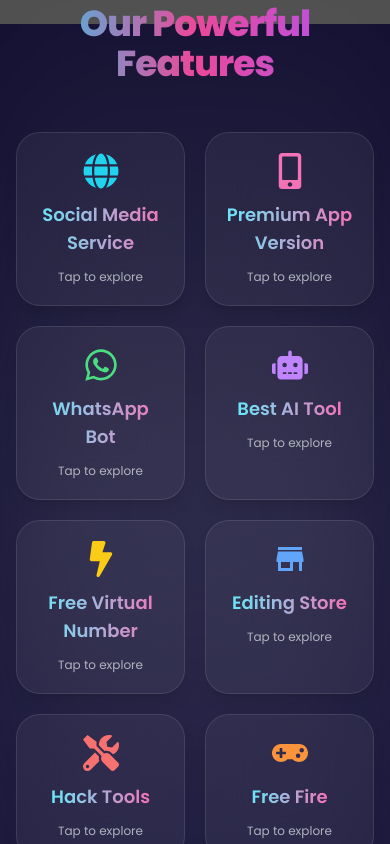
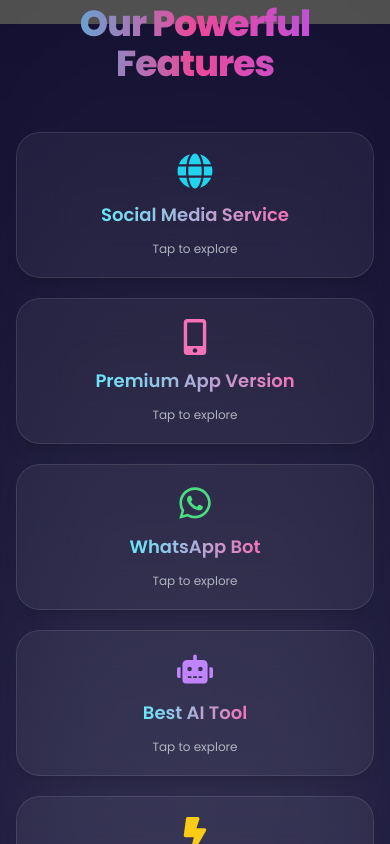
Before and after one commit to tech242242/glassmorphism-website, a React (Vite) app: page / in a window 390 px wide. Shown: the part 820-1664 px from the top of the page. Built offline with nearby package versions, Linux system fonts and the light colour scheme; grey boxes are pictures that could not be loaded.

Commit message:
Update Features.jsx

```diff
--- a/src/components/Features.jsx
+++ b/src/components/Features.jsx
@@ -45,7 +45,7 @@ export default function Features() {
         </motion.h2>
 
         {/* ⚡ Feature Cards */}
-        <div className="grid grid-cols-2 sm:grid-cols-3 lg:grid-cols-3 gap-5 sm:gap-8">
+        <div className="grid grid-cols-1 sm:grid-cols-3 lg:grid-cols-3 gap-5 sm:gap-8">
           {features.map((feature, index) => (
             <motion.a
               key={feature.id}
```
